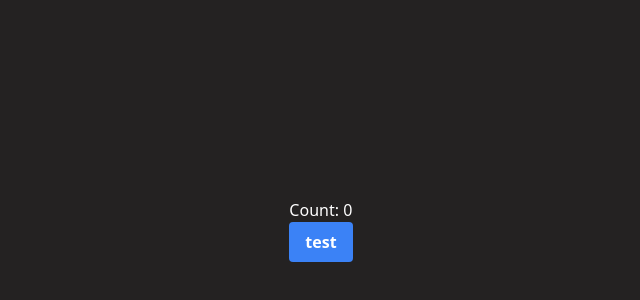
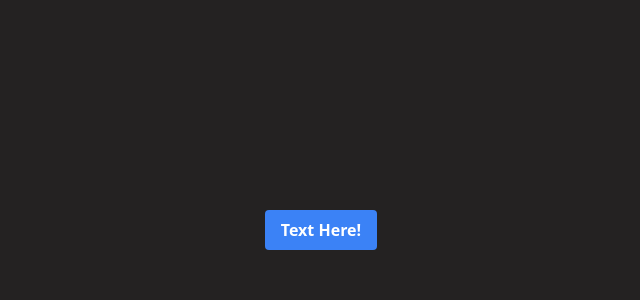
Before and after one commit to jmcc29/typescript-react-nextjs, a Next.js app: page / in a window 1280 px wide. Shown: the part 170-470 px from the top of the page, without its empty margins (319-959 px from the left). Built offline with nearby package versions, Linux system fonts and the light colour scheme.

Commit message:
Default props

```diff
--- a/src/app/page.tsx
+++ b/src/app/page.tsx
@@ -1,23 +1,14 @@
 "use client"
-import React, {JSX, use, useState, Dispatch} from "react"
 type ButtonProps = {
-  setCount: Dispatch<React.SetStateAction<number>>
-  //onClick: (text: string) => void;
-  //children: JSX.Element | JSX.Element[] | string;
+  title?: string
 }
-function Button({setCount}: ButtonProps) {
-  return <button onClick={() => setCount(10)}
-  /*onClick={() => onClick("Hello World")}*/>test</button>
+function Button({title="Text Here!"}: ButtonProps) {
+  return <button>{title}</button>
 }
-//const Button = ({ text }: ButtonProps) => (<button>{text}</button>)
-//const Button: React.FC<ButtonProps> = ({ text, subtitle }) => (<button>{text}</button>)
-
 function Page() {
-  const [count, setCount] = useState(0)
   return (
     <div>
-      <h1>Count: {count}</h1>
-      <Button setCount={setCount}/>
+      <Button/>
     </div>
   )
 }
```
